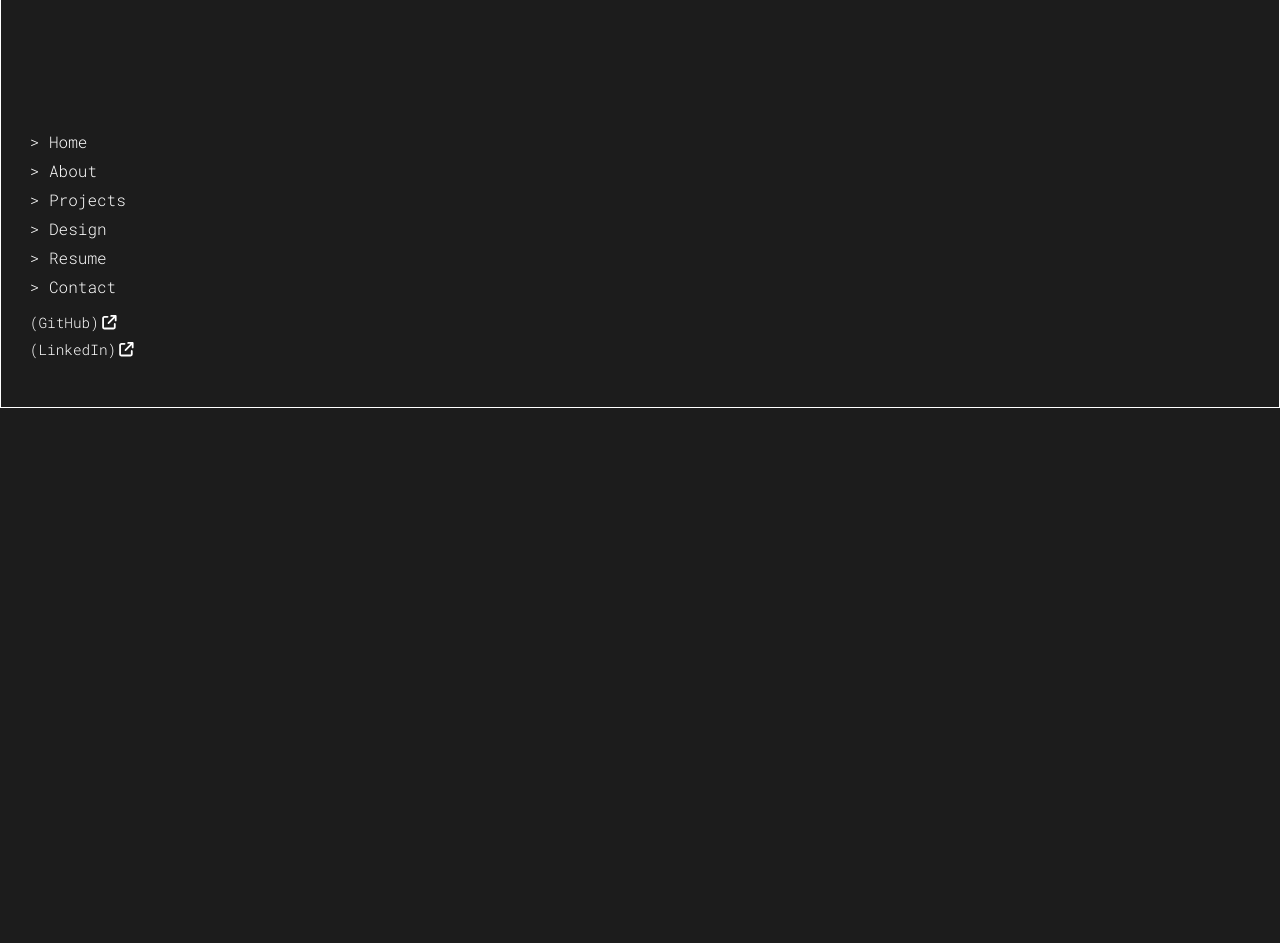
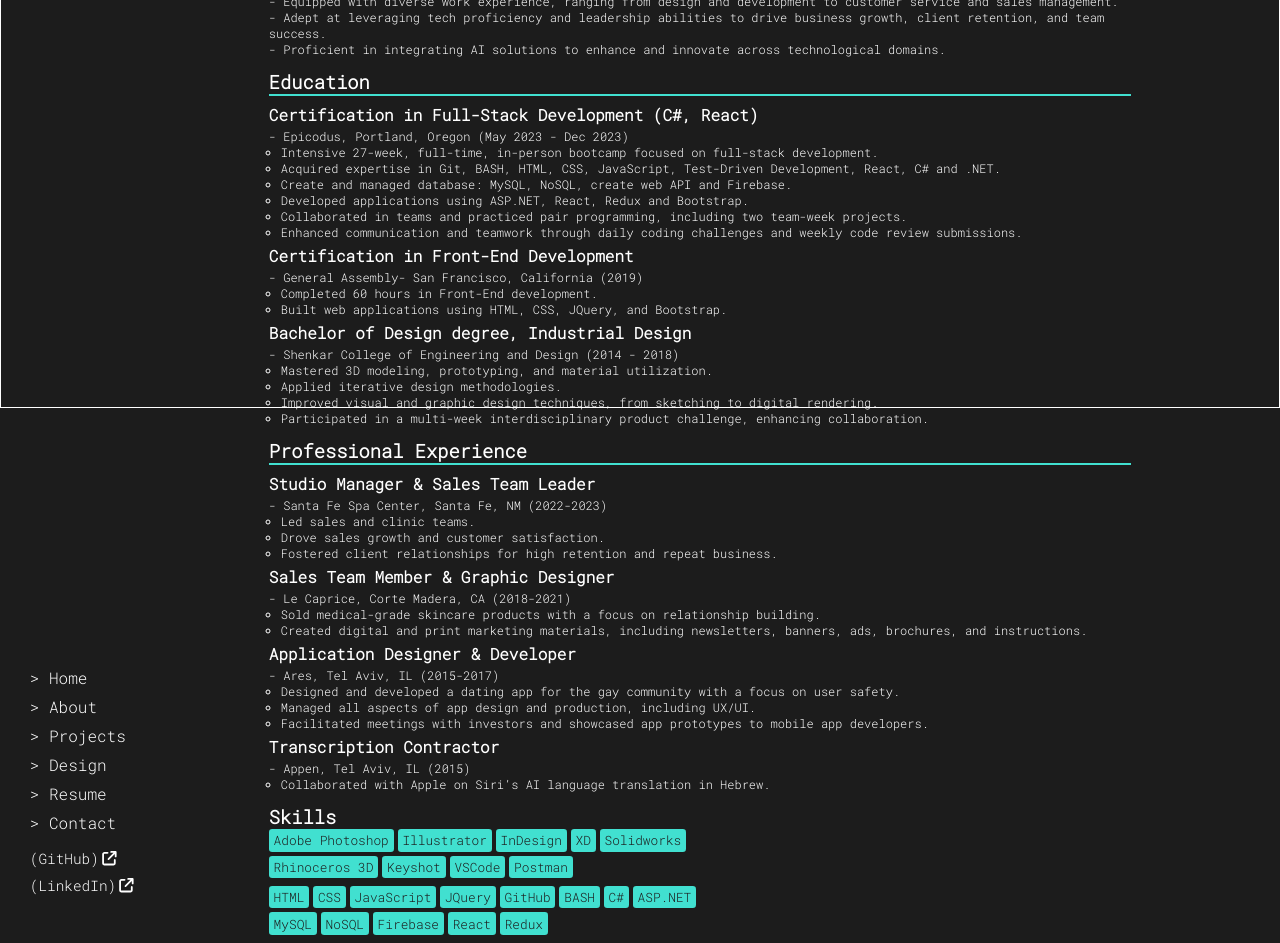
Before and after one commit to Object-ions/objections-portfolio, a React (Create React App) app: page /resume in a window 1280 px wide. Shown: the part 360-1303 px from the top of the page. Before the commit the page ends 832 px from the top, so only its background shows below. Built offline with nearby package versions, Linux system fonts and the light colour scheme.

Commit message:
Update Resume and feed data from 'resume.json'

```diff
--- a/src/components/About/About.js
+++ b/src/components/About/About.js
@@ -1,33 +1,8 @@
 import React from "react";
 import "./About.scss";
+import Skills from "../Skills/Skills";
 
 const About = () => {
-  const skills = [
-    "Adobe Photoshop",
-    "Adobe Illustrator",
-    "Adobe InDesign",
-    "Adobe XD",
-    "Solidworks",
-    "Rhinoceros 3D",
-    "Keyshot",
-    "VSCode",
-    "Postman",
-    "HTML",
-    "CSS",
-    "SCSS",
-    "JavaScript",
-    "JQuery",
-    "GitHub",
-    "BASH",
-    "C#",
-    "ASP.NET",
-    "MySQL",
-    "NoSQL",
-    "Firebase",
-    "React",
-    "Redux",
-  ];
-
   const paragraphs = [
     "I'm a Full-Stack Developer with a unique blend of skills in programming and design.",
     "With a Bachelor's degree in Industrial Design, I bring a creative approach to programming.",
@@ -57,19 +32,7 @@ const About = () => {
       >
         My expertise includes:
       </p>
-      <div className="tags">
-        {skills.map((skill, index) => (
-          <span
-            key={skill}
-            className="tag animate__animated animate__fadeInRight"
-            style={{
-              animationDelay: `${0.1 * (paragraphs.length + index + 1)}s`,
-            }}
-          >
-            {skill}
-          </span>
-        ))}
-      </div>
+      <Skills />
     </div>
   );
 };
--- a/src/components/Resume/Resume.js
+++ b/src/components/Resume/Resume.js
@@ -1,7 +1,62 @@
 import React from "react";
+import "./Resume.scss";
+import resumeData from "../../data/resume.json";
+import Skills from "../Skills/Skills";
 
 const Resume = () => {
-  return <div>Resume</div>;
+  const { about, education, experience } = resumeData;
+
+  return (
+    <div className="Resume">
+      <div className="resume-header">
+        <h2>Moshe Atia Poston</h2>
+        <p>Portland, OR, USA</p>
+      </div>
+
+      <h3>About</h3>
+      <hr />
+      {about.map((paragraph, index) => (
+        <p key={index}>{paragraph}</p>
+      ))}
+
+      <h3>Education</h3>
+      <hr />
+      {education.map((edu, index) => (
+        <div key={index}>
+          <h4>{edu.title}</h4>
+          <p>
+            {edu.institution} ({edu.duration})
+          </p>
+          <ul>
+            {edu.details.map((detail, dIndex) => (
+              <li key={dIndex}>{detail}</li>
+            ))}
+          </ul>
+        </div>
+      ))}
+
+      <h3>Professional Experience</h3>
+      <hr />
+      {experience.map((exp, index) => (
+        <div key={index}>
+          <h4>{exp.title}</h4>
+          <p>
+            {exp.company} ({exp.duration})
+          </p>
+          <ul>
+            {exp.details.map((detail, dIndex) => (
+              <li key={dIndex}>{detail}</li>
+            ))}
+          </ul>
+        </div>
+      ))}
+
+      <div className="skills">
+        <h3>Skills</h3>
+        <Skills />
+      </div>
+    </div>
+  );
 };
 
 export default Resume;
--- a/src/components/Resume/Resume.scss
+++ b/src/components/Resume/Resume.scss
@@ -0,0 +1,68 @@
+@import "/src/scss/variables";
+
+.Resume {
+  font-family: $font-symbols;
+  margin: 5rem 5rem 0 0;
+  max-width: 80%;
+
+  ul {
+    list-style-type: circle;
+    margin-left: 0.75rem;
+  }
+
+  hr {
+    margin-bottom: 0.5rem;
+    border: 1px solid $dark-special-color;
+  }
+
+  h3 {
+    margin-top: 0.75rem;
+  }
+
+  h4 {
+    margin-top: 0.3rem;
+    margin-bottom: 0.2rem;
+  }
+
+  p {
+    font-size: 0.75rem;
+
+    &::before {
+      content: "- ";
+    }
+  }
+
+  li {
+    font-size: 0.75rem;
+  }
+
+  .resume-header {
+    display: flex;
+    align-items: baseline;
+    justify-content: space-between;
+  }
+
+  .tags {
+    display: flex;
+    flex-wrap: wrap;
+    gap: 0.25rem;
+    margin-bottom: 0.5rem;
+    width: 50%;
+
+    &:hover {
+      cursor: crosshair;
+    }
+  }
+
+  .tag {
+    background: $dark-special-color;
+    color: $dark-bg-color;
+    border-radius: 0.2rem;
+    padding: 0.2rem 0.3rem;
+    font-size: 0.8rem;
+
+    &:hover {
+      cursor: crosshair;
+    }
+  }
+}
--- /dev/null
+++ b/src/data/resume.json
@@ -0,0 +1,112 @@
+{
+  "about": [
+    "Dynamic and highly-motivated Full-Stack Developer, forward thinking and adaptable to new technologies with a strong design background and entrepreneurial spirit.",
+    "Excellent problem-solving skills with a detail-oriented approach.",
+    "Equipped with diverse work experience, ranging from design and development to customer service and sales management.",
+    "Adept at leveraging tech proficiency and leadership abilities to drive business growth, client retention, and team success.",
+    "Proficient in integrating AI solutions to enhance and innovate across technological domains."
+  ],
+
+  "education": [
+    {
+      "title": "Certification in Full-Stack Development (C#, React)",
+      "institution": "Epicodus, Portland, Oregon",
+      "duration": "May 2023 - Dec 2023",
+      "details": [
+        "Intensive 27-week, full-time, in-person bootcamp focused on full-stack development.",
+        "Acquired expertise in Git, BASH, HTML, CSS, JavaScript, Test-Driven Development, React, C# and .NET.",
+        "Create and managed database: MySQL, NoSQL, create web API and Firebase.",
+        "Developed applications using ASP.NET, React, Redux and Bootstrap.",
+        "Collaborated in teams and practiced pair programming, including two team-week projects.",
+        "Enhanced communication and teamwork through daily coding challenges and weekly code review submissions."
+      ]
+    },
+    {
+      "title": "Certification in Front-End Development",
+      "institution": "General Assembly- San Francisco, California",
+      "duration": "2019",
+      "details": [
+        "Completed 60 hours in Front-End development.",
+        "Built web applications using HTML, CSS, JQuery, and Bootstrap."
+      ]
+    },
+    {
+      "title": "Bachelor of Design degree, Industrial Design",
+      "institution": "Shenkar College of Engineering and Design",
+      "duration": "2014 - 2018",
+      "details": [
+        "Mastered 3D modeling, prototyping, and material utilization.",
+        "Applied iterative design methodologies.",
+        "Improved visual and graphic design techniques, from sketching to digital rendering.",
+        "Participated in a multi-week interdisciplinary product challenge, enhancing collaboration."
+      ]
+    }
+  ],
+  "experience": [
+    {
+      "title": "Studio Manager & Sales Team Leader",
+      "company": "Santa Fe Spa Center, Santa Fe, NM",
+      "duration": "2022-2023",
+      "details": [
+        "Led sales and clinic teams.",
+        "Drove sales growth and customer satisfaction.",
+        "Fostered client relationships for high retention and repeat business."
+      ]
+    },
+    {
+      "title": "Sales Team Member & Graphic Designer",
+      "company": "Le Caprice, Corte Madera, CA",
+      "duration": "2018-2021",
+      "details": [
+        "Sold medical-grade skincare products with a focus on relationship building.",
+        "Created digital and print marketing materials, including newsletters, banners, ads, brochures, and instructions."
+      ]
+    },
+    {
+      "title": "Application Designer & Developer",
+      "company": "Ares, Tel Aviv, IL",
+      "duration": "2015-2017",
+      "details": [
+        "Designed and developed a dating app for the gay community with a focus on user safety.",
+        "Managed all aspects of app design and production, including UX/UI.",
+        "Facilitated meetings with investors and showcased app prototypes to mobile app developers."
+      ]
+    },
+    {
+      "title": "Transcription Contractor",
+      "company": "Appen, Tel Aviv, IL",
+      "duration": "2015",
+      "details": [
+        "Collaborated with Apple on Siri’s AI language translation in Hebrew."
+      ]
+    }
+  ],
+  "skills": {
+    "software": [
+      "Adobe Photoshop",
+      "Illustrator",
+      "InDesign",
+      "XD",
+      "Solidworks",
+      "Rhinoceros 3D",
+      "Keyshot",
+      "VSCode",
+      "Postman"
+    ],
+    "programming": [
+      "HTML",
+      "CSS",
+      "JavaScript",
+      "JQuery",
+      "GitHub",
+      "BASH",
+      "C#",
+      "ASP.NET",
+      "MySQL",
+      "NoSQL",
+      "Firebase",
+      "React",
+      "Redux"
+    ]
+  }
+}
```
